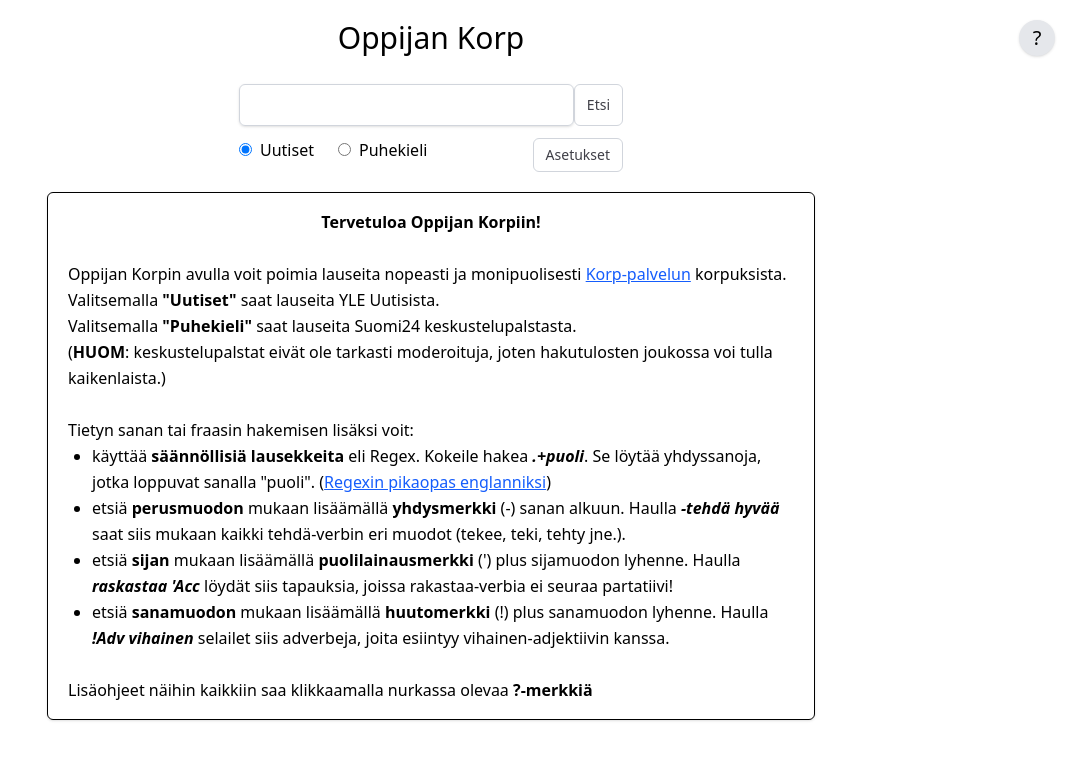
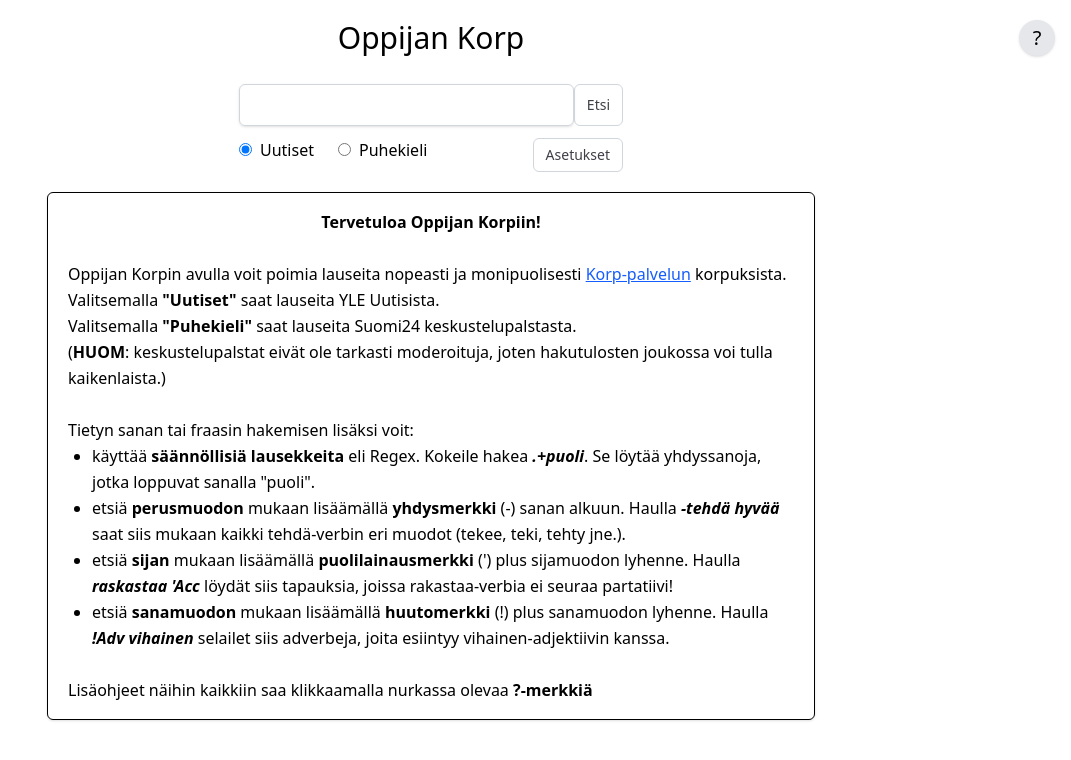
Before and after one commit to danradice/oppijan-korp, a React (Vite) app: page / in a window 1280 px wide. Shown: the top 760 px of the page, without its empty margins (209-1280 px from the left). Built offline with nearby package versions, Linux system fonts and the light colour scheme.

Commit message:
Further corrections to ohjeet

```diff
--- a/src/components/InstructionBox.tsx
+++ b/src/components/InstructionBox.tsx
@@ -20,16 +20,7 @@
     <p>Tietyn sanan tai fraasin hakemisen lisäksi voit:</p>
     <ul className="list-disc pl-6">
       <li>
-        käyttää <b>säännöllisiä lausekkeita</b> eli Regex. Kokeile hakea <b><i>.+puoli</i></b>. Se löytää yhdyssanoja, jotka loppuvat sanalla "puoli". (
-        <a
-          href="https://quickref.me/regex"
-          target="_blank"
-          rel="noopener noreferrer"
-          className="text-blue-600 underline"
-        >
-          Regexin pikaopas englanniksi
-        </a>
-        )
+        käyttää <b>säännöllisiä lausekkeita</b> eli Regex. Kokeile hakea <b><i>.+puoli</i></b>. Se löytää yhdyssanoja, jotka loppuvat sanalla "puoli".
       </li>
       <li>etsiä <b>perusmuodon</b> mukaan lisäämällä <b>yhdysmerkki</b> (-) sanan alkuun. Haulla <b><i>-tehdä hyvää</i></b> saat siis mukaan kaikki tehdä-verbin eri muodot (tekee, teki, tehty jne.).</li>
       <li>etsiä <b>sijan</b> mukaan lisäämällä <b>puolilainausmerkki</b> (') plus sijamuodon lyhenne. Haulla <b><i>raskastaa 'Acc</i></b> löydät siis tapauksia, joissa rakastaa-verbia ei seuraa partatiivi! </li>
--- a/src/components/InstructionsModal.tsx
+++ b/src/components/InstructionsModal.tsx
@@ -30,7 +30,7 @@
               <p>Yhdistelmällä <b>.+</b> voit esim. etsiä yhdyssanoja, jotka alkavat tai loppuvat tietyllä sanalla. <b>.+puoli</b> löytää yhdyssanoja, jotka loppuvat sanalla &quot;puoli&quot;, ja <b>mega.+</b> löytää yhdyssanoja, jotka alkavat sanalla &quot;mega&quot;</p>
             </li>
             <li>
-              <p>Haku <b>leikepöy(tään|dälle)</b> löytää lauseita, joissa esiintyy leikepöytä-sanan illatiivi tai allatiivi. |-merkki tarkoittaa &quot;tai&quot; ja kaksi eri vaihtoehtoa laitetaan sulkuihin. Lopputulos tarkoittaa siis &quot;leikepöy + joko tään tai dälle&quot;</p>
+              <p>Haku <b>leikepöy(tään|dälle)</b> löytää lauseita, joissa esiintyy leikepöytä-sanan illatiivi tai allatiivi. |-merkki tarkoittaa &quot;tai&quot; ja kaksi eri vaihtoehtoa laitetaan sulkuihin. Lopputulos tarkoittaa siis &quot;<b>leikepöy</b> + joko <b>tään</b> tai <b>dälle</b>&quot;</p>
             </li>
           </ul>
           <p>&nbsp;</p>
```
